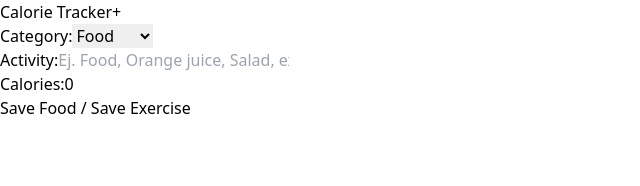
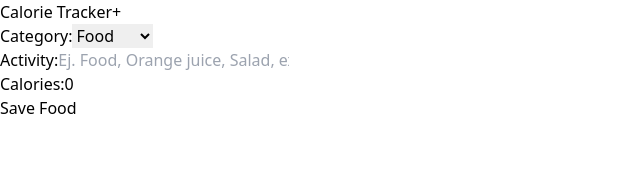
Before and after one commit to rvaldez20/calorie-tracker-, a React (Vite) app: page / in a window 1280 px wide. Shown: the top 186 px of the page, without its empty margins (0-640 px from the left). Built offline with nearby package versions, Linux system fonts and the light colour scheme.

Commit message:
[ADD] change text of input submit if change category to food or exercise

```diff
--- a/src/components/Form.tsx
+++ b/src/components/Form.tsx
@@ -78,8 +78,8 @@ export default function Form() {
 
          <input
             type="submit"
-            className="bg-gray-800 hover:bg-gray-900 w-full p-2 rounded font-bold text-white cursor-pointer disabled:opacity-20"
-            value="Save Food / Save Exercise"
+            className="bg-gray-800 hover:bg-gray-900 w-full p-2 uppercase rounded font-bold text-white cursor-pointer disabled:opacity-20"
+            value={activity.category === 1 ? 'Save Food' : 'Save Exercise'}
             disabled={!isValidActivity()}
          />
 
```
